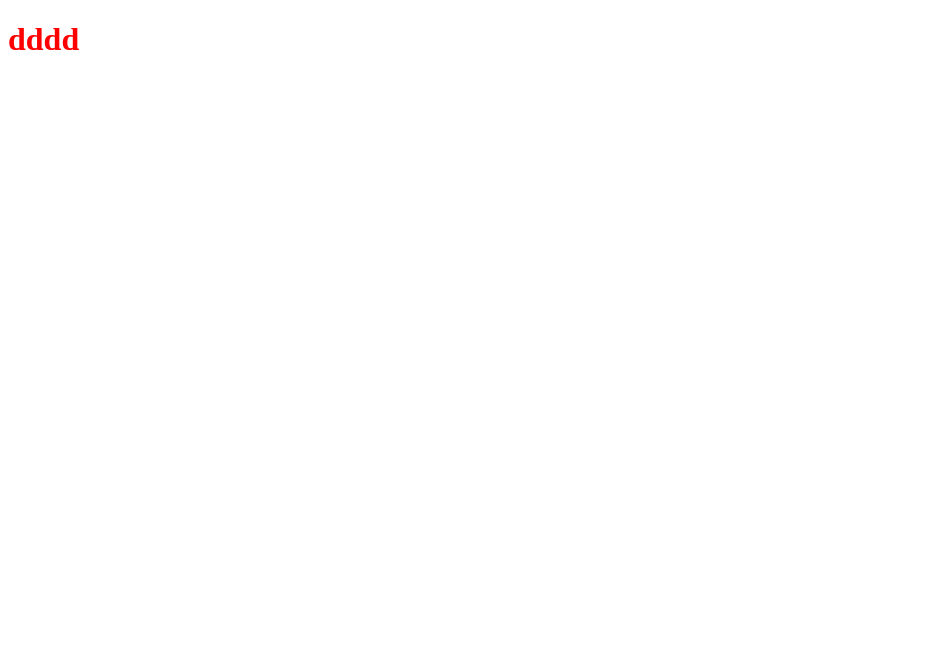
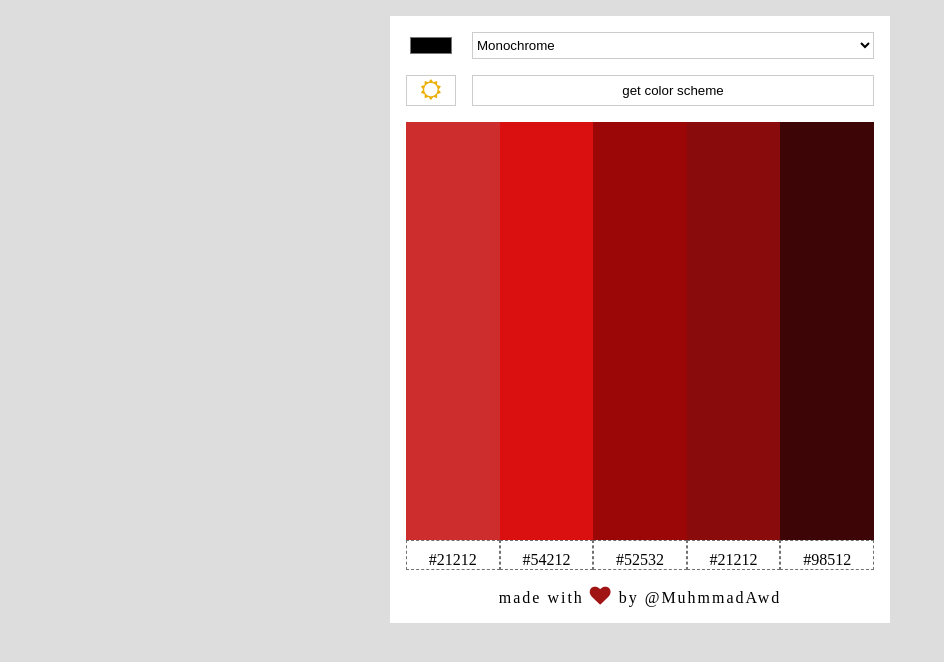
Before and after one commit to MuhmmadAwd/Color-Scheme-Generator, a plain HTML site: page index.html in a window 1280 px wide. Shown: the whole page, without its empty margins (0-944 px from the left). Drawn offline with Linux system fonts and the light colour scheme.

Commit message:
create the basic design from figma #1

```diff
--- a/index.html
+++ b/index.html
@@ -5,12 +5,55 @@
     <meta charset="UTF-8">
     <meta http-equiv="X-UA-Compatible" content="IE=edge">
     <meta name="viewport" content="width=device-width, initial-scale=1.0">
+    <link rel="stylesheet" href="https://cdnjs.cloudflare.com/ajax/libs/font-awesome/4.7.0/css/font-awesome.min.css">
     <title>colorScheme</title>
     <link rel="stylesheet" href="style.css">
 </head>
 
 <body>
-    <h1>dddd</h1>
+    <div class="wrapper">
+        <header>
+            <form>
+                <input name="color-input" class="color-input" type="color">
+                <select name="scheme-select" id="scheme-select">
+                    <option class="scheme-option" value="Monochrome" selected="">
+                        Monochrome
+                    </option>
+                    <option class="scheme-option" value="Monochrome-dark">
+                        Monochrome-dark
+                    </option>
+                    <option class="scheme-option" value="Monochrome-light">
+                        Monochrome-light
+                    </option>
+                    <option class="scheme-option" value="Analogic">
+                        Analogic
+                    </option>
+                    <option class="scheme-option" value="Complement">
+                        Complement
+                    </option>
+                    <option class="scheme-option" value="Analogic-complement">
+                        Analogic-complement
+                    </option>
+                    <option class="scheme-option" value="Triad">
+                        Triad
+                    </option>
+                </select>
+                <button class="btn btn-theme">
+                    <i class="fa fa-sun-o" aria-hidden="true"></i>
+
+                </button>
+                <button class="btn btn-scheme">get color scheme</button>
+            </form>
+        </header>
+        <section class="scheme-colors">
+            <article class="scheme-color"><span class="scheme-hex">#21212</span></article>
+            <article class="scheme-color"><span class="scheme-hex">#54212</span></article>
+            <article class="scheme-color"><span class="scheme-hex">#52532</span></article>
+            <article class="scheme-color"><span class="scheme-hex">#21212</span></article>
+            <article class="scheme-color"><span class="scheme-hex">#98512</span></article>
+        </section>
+        <footer>made with <i class="fa fa-heart" aria-hidden="true"></i> by @MuhmmadAwd</footer>
+    </div>
     <script src="./main.js"></script>
 </body>
 
--- a/style.css
+++ b/style.css
@@ -1,3 +1,103 @@
-h1{
-    color: red;
+* {
+    box-sizing: border-box;
 }
+
+body {
+    background-color: #ddd;
+    margin: 0;
+}
+
+.wrapper {
+    max-width: 500px;
+    background-color: #fff;
+    display: grid;
+    grid-template-rows: auto 60vh auto;
+    margin: 1em auto;
+    padding: 1em;
+}
+
+form {
+    display: grid;
+    grid-template-columns: auto 1fr;
+    gap: 1em;
+}
+
+form>* {
+    background-color: transparent;
+    border: 1px solid #ccc;
+}
+
+.color-input {
+    border: 0;
+}
+
+.btn {
+    padding: 0.3em 0;
+}
+
+.fa {
+    font-size: 1.3rem;
+}
+
+.fa-sun-o,
+.fa-moon-o {
+    color: rgb(235, 175, 10);
+}
+
+.scheme-colors {
+    display: flex;
+    padding: 1em 0;
+}
+
+.scheme-color:nth-child(1) {
+    height: 100%;
+    width: 20%;
+    background: rgb(206, 45, 45);
+}
+
+.scheme-color:nth-child(2) {
+    height: 100%;
+    width: 20%;
+    background: rgb(218, 15, 15);
+}
+
+.scheme-color:nth-child(3) {
+    height: 100%;
+    width: 20%;
+    background: rgb(155, 7, 7);
+}
+
+.scheme-color:nth-child(4) {
+    height: 100%;
+    width: 20%;
+    background: rgb(138, 11, 11);
+
+}
+
+.scheme-color:nth-child(5) {
+    height: 100%;
+    width: 20%;
+    background: rgb(61, 5, 5);
+}
+
+.scheme-color {
+    display: grid;
+    align-items: end;
+    text-align: center;
+
+}
+
+.scheme-hex {
+    background: #fff;
+    padding-top: 10px;
+    border: 1px dashed #727070;
+}
+
+.fa-heart {
+    color: rgb(160, 20, 20);
+}
+
+footer{
+    text-align: center;
+    letter-spacing: 2px;
+}
```
